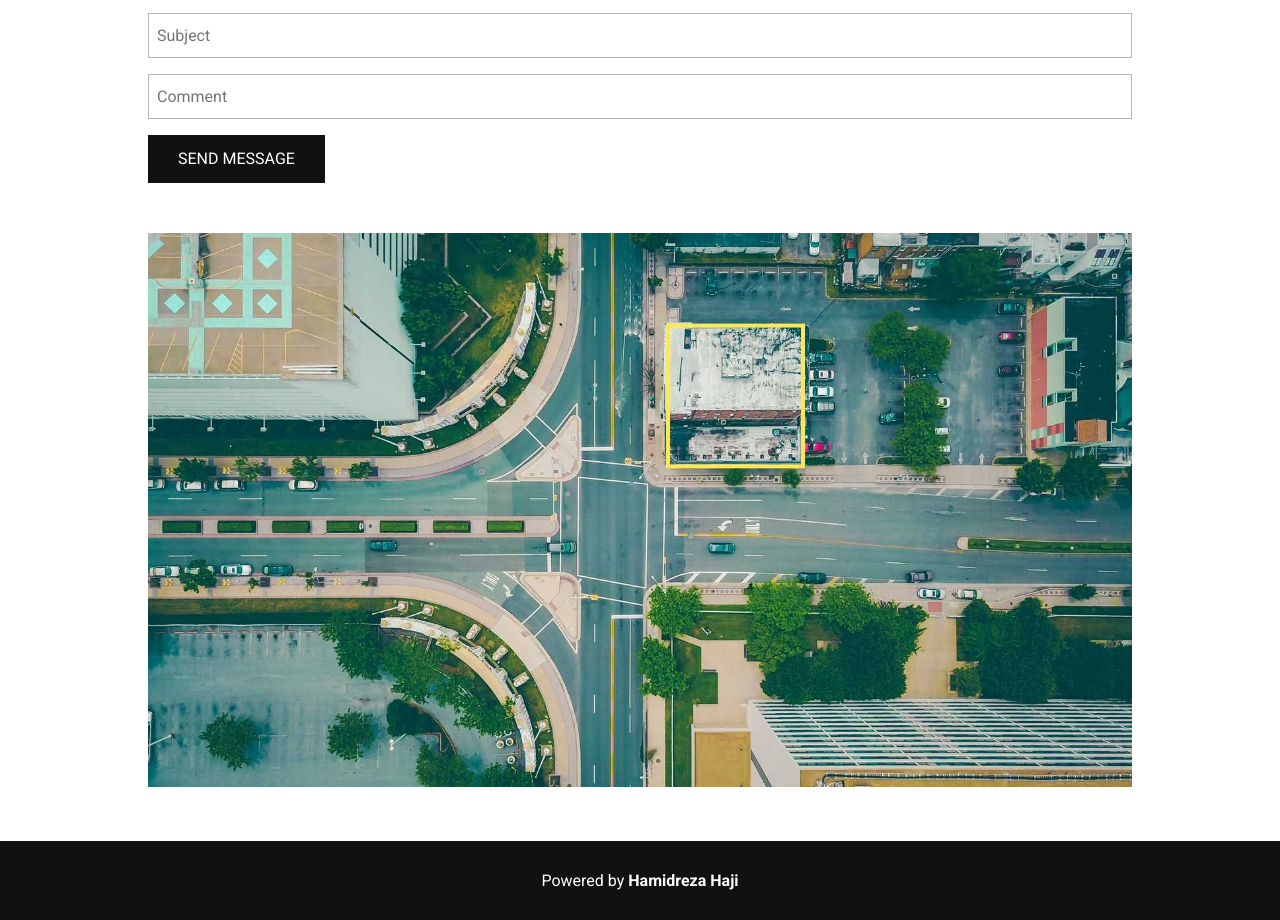
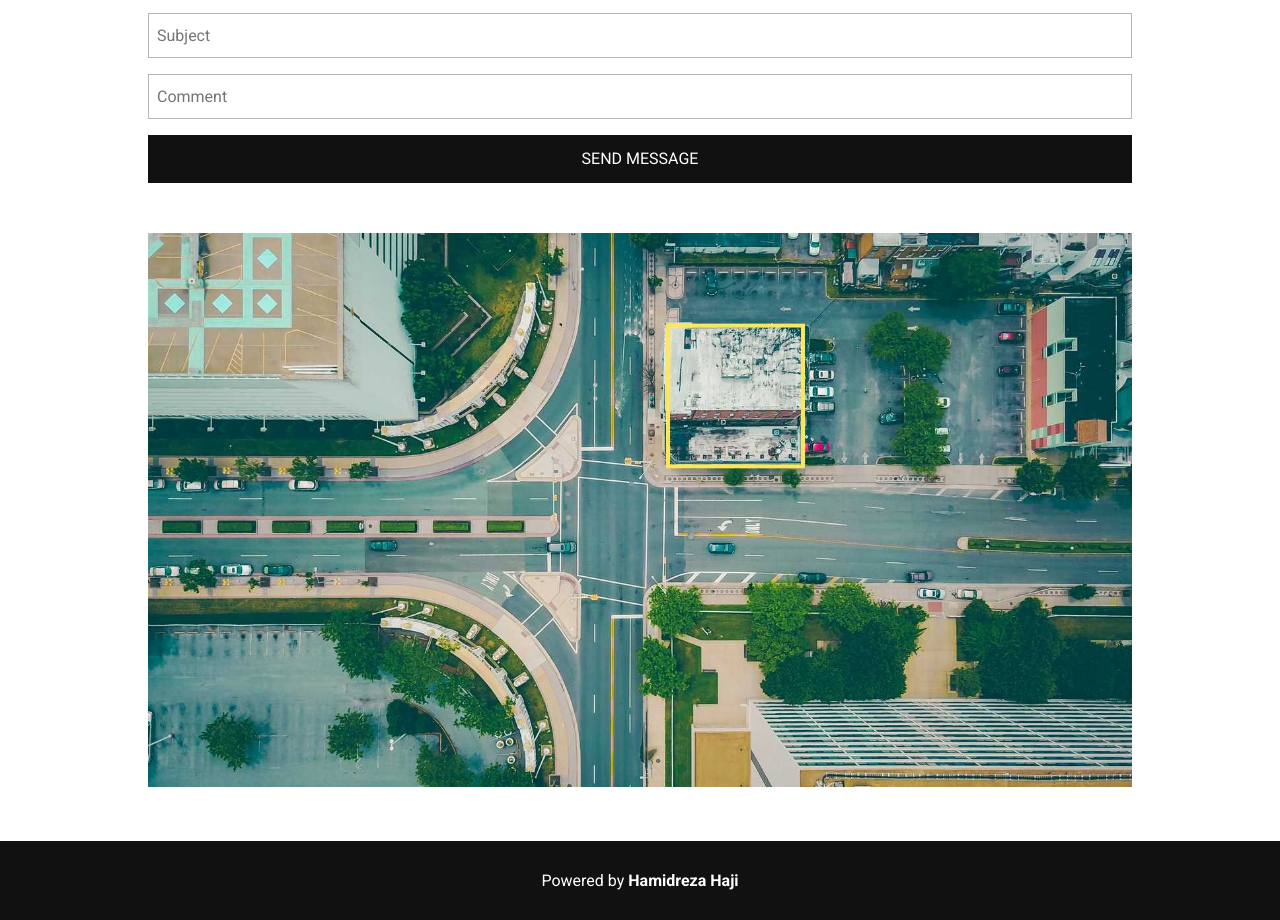
Before and after one commit to Hamidrezahaji/BR-Architects, a plain HTML site: page index.html in a window 1280 px wide. Shown: the part 2100-3020 px from the top of the page. Drawn offline with Linux system fonts and the light colour scheme.

Commit message:
Version 1.0.5

```diff
--- a/css/style.css
+++ b/css/style.css
@@ -145,8 +145,8 @@ section.projects {
     background-color: #111;
     color: #fff;
     float: left;
-    padding: 0 30px;
-    width: auto;
+    /* padding: 0 30px; */
+    width: 100%;
 }
 .btn-light:hover {
     background-color: #b5b5b5;
```
